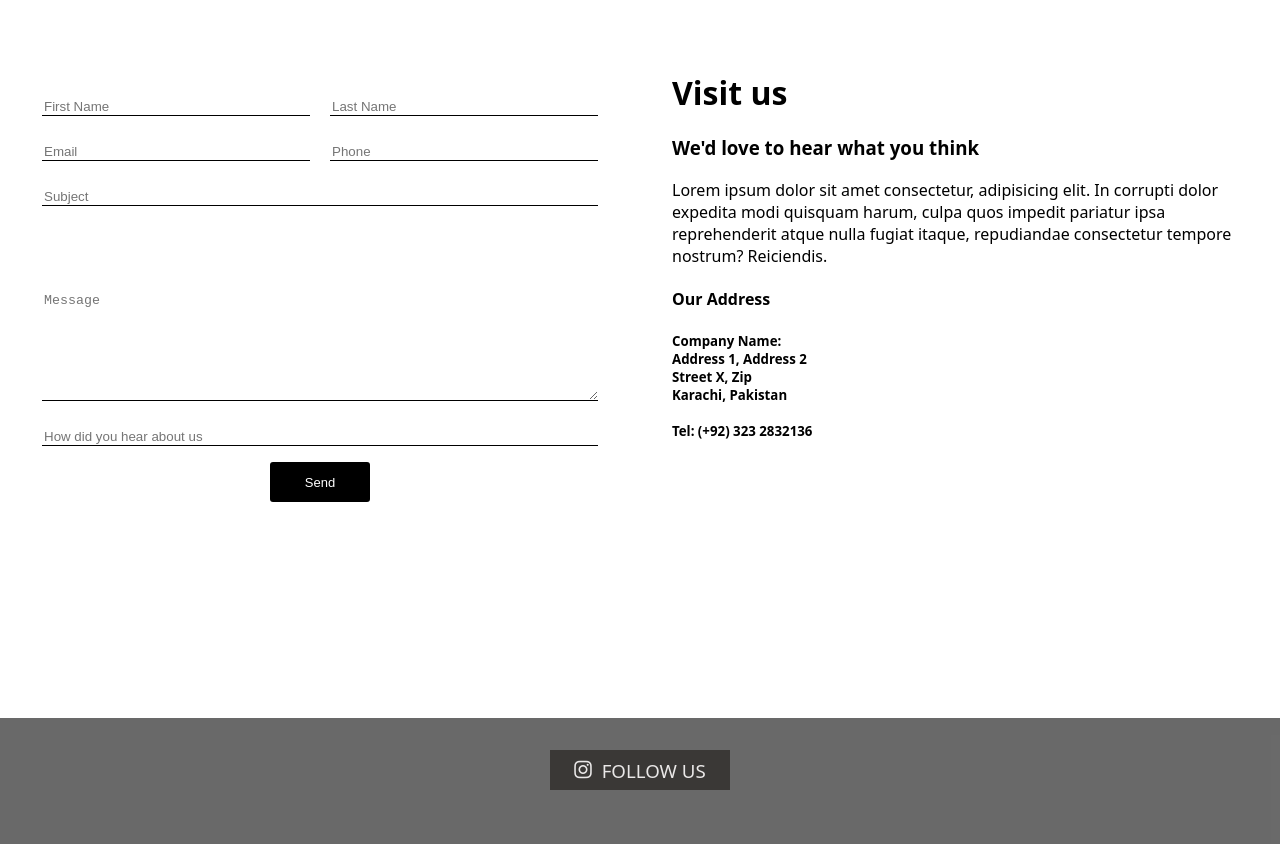
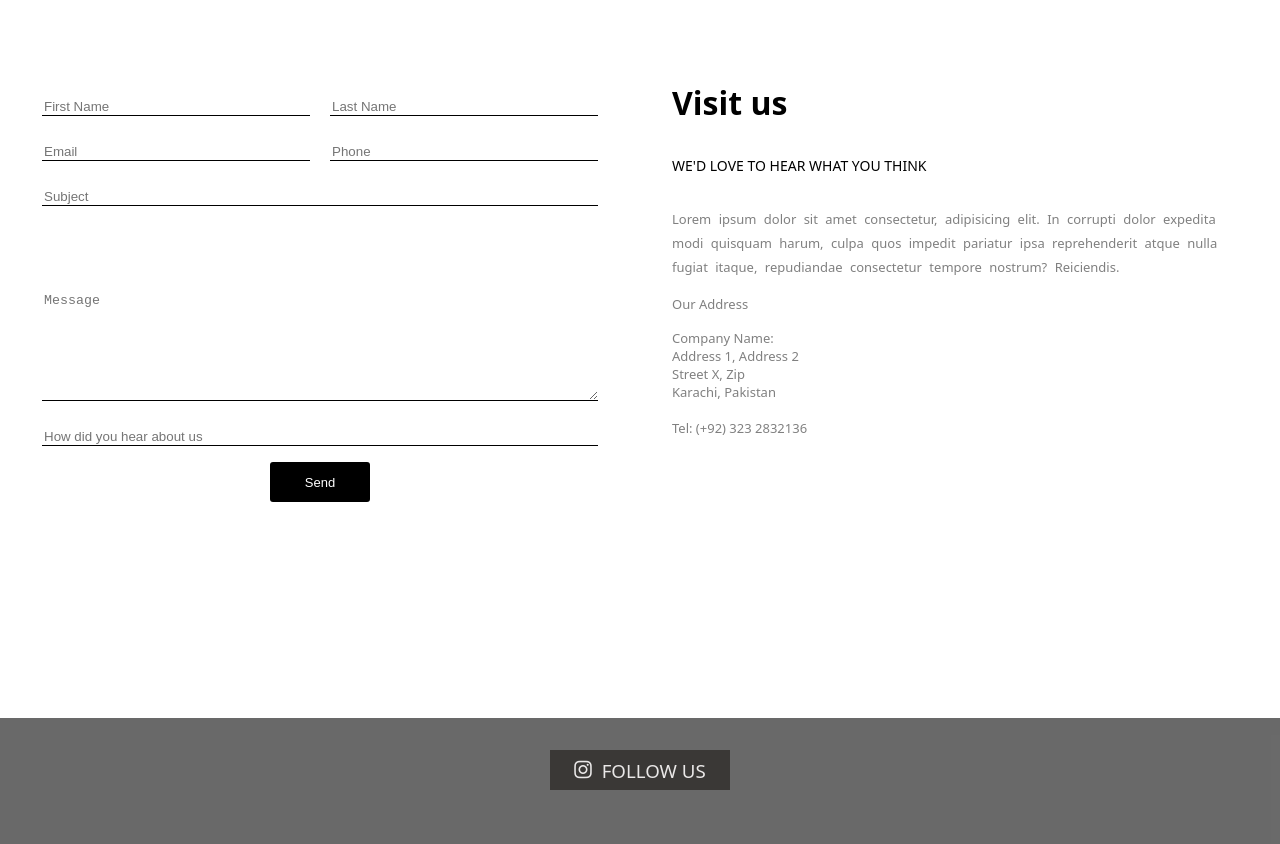
Before and after one commit to EngineerIbad/PortfolioSite, a plain HTML site: page B20103040/index.html in a window 1280 px wide. Shown: the part 5108-5952 px from the top of the page. Drawn offline with Linux system fonts and the light colour scheme; grey boxes are pictures that could not be loaded.

Commit message:
bugs fixed

```diff
--- a/B20103040/styles/contact_us_styles.css
+++ b/B20103040/styles/contact_us_styles.css
@@ -23,7 +23,7 @@
     height: 100%;
 }
 
-.input-div {
+.input-div{
     width: 100%;
     height: 35px;
     /* background-color: grey; */
@@ -85,18 +85,18 @@
     /* background-color: blue; */
 }
 
-.visit-us-div>div>h1 {
+.visit-us-div>div>div>h1 {
     margin: 32px 0px;
 }
 
-.visit-us-div>div>h3 {
+.visit-us-div>div>div>h3 {
     font-size: 14px;
     font-weight: 500;
     margin: 0;
     text-transform: uppercase;
 }
 
-.visit-us-div>div>h4 {
+.visit-us-div>div>div>h4 {
     font-size: 13px;
     font-weight: 500;
     margin: 0 0 16px 0;
@@ -104,14 +104,14 @@
 
 }
 
-.visit-us-div>div>h5 {
+.visit-us-div>div>div>h5 {
     font-size: 13px;
     font-weight: 400;
     margin: 0;
     color: grey;
 }
 
-.visit-us-div>div>p {
+.visit-us-div>div>div>p {
     margin: 32px 0px 16px 0px;
     font-size: 13px;
     word-spacing: 4px;
```
